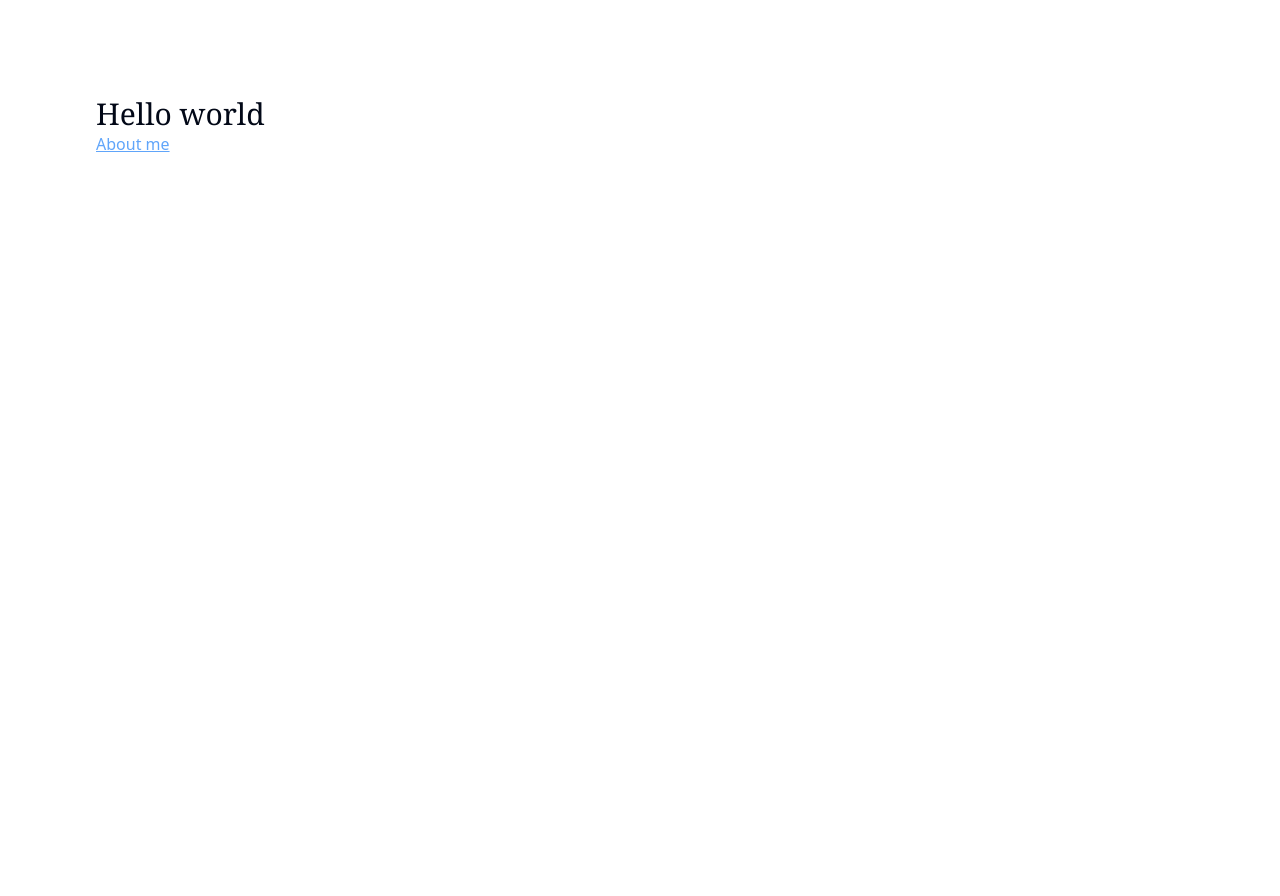
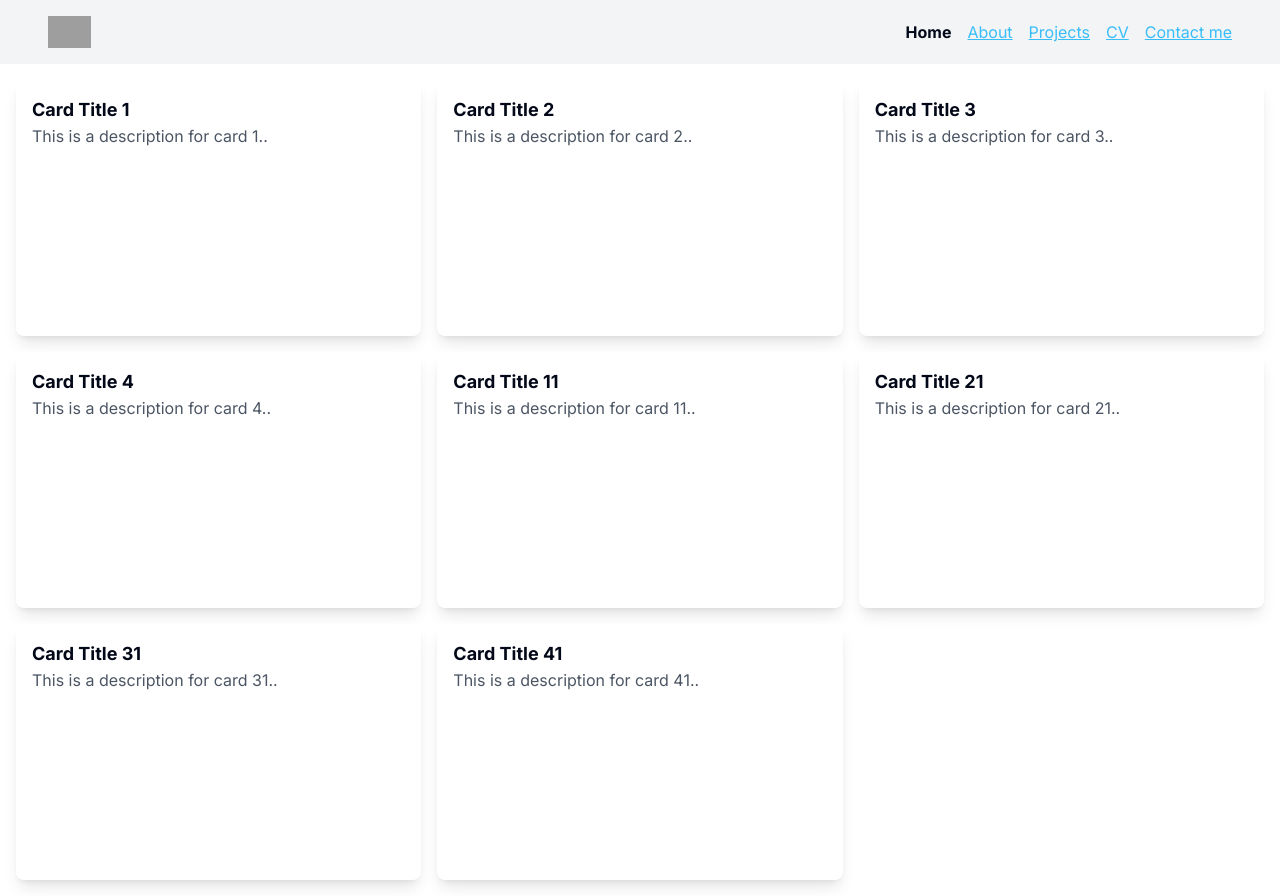
Before and after one commit to edwartvisser/portfolio, a Next.js app: page / in a window 1280 px wide. Before the commit the page ends 800 px from the top, so only its background shows below. Built offline with nearby package versions, Linux system fonts and the light colour scheme; grey boxes are pictures that could not be loaded.

Commit message:
portfolio page created and navigation starter

```diff
--- a/app/about/page.tsx
+++ b/app/about/page.tsx
@@ -1,15 +1,27 @@
 // app/about/page.tsx
 "use client";
 
-import { Button } from '@/components/ui/button'
-import Link from 'next/link';
+import Card from '@/components/card';
+import Navigation from '@/components/navigation';
 
 export default function AboutPage() {
     return (
-        <main className="font-sans flex min-h-screen flex-col p-24">
-          <h1 className="text-3xl font-serif">Edwart Visser</h1>
+        <div>
+        <header className="bg-gray-100 p-4">
+          <div className="container mx-auto flex justify-between items-center">
+              <div className="logo">
+                  <img src="path-to-your-logo.png" alt="Logo" className="h-8" />
+              </div>
 
-          <Link href='/' className="text-blue-400 underline">Home</Link>
-        </main>
+              <Navigation activePage="/about" />
+          </div>
+      </header>
+
+      <main className="container mx-auto p-4">
+          <div className="grid grid-cols-1 md:grid-cols-2 lg:grid-cols-3 gap-4">
+            <h1>About me</h1>
+          </div>
+      </main>
+      </div>
       )
 }
--- a/app/page.tsx
+++ b/app/page.tsx
@@ -1,13 +1,34 @@
-import Image from 'next/image'
-import { Button } from '@/components/ui/button'
-import Link from 'next/link';
+import Card from '@/components/card';
+import Navigation from '@/components/navigation';
 
 export default function Home() {
   return (
-    <main className="font-sans flex min-h-screen flex-col p-24">
-      <h1 className="text-3xl font-serif">Hello world</h1>
+    <div>
+      <header className="bg-gray-100 p-4">
+        <div className="container mx-auto flex justify-between items-center">
+            <div className="logo">
+                <img src="path-to-your-logo.png" alt="Logo" className="h-8" />
+            </div>
 
-      <Link href='/about' className="text-blue-400 underline">About me</Link>
+            <Navigation activePage="/" />
+        </div>
+    </header>
+
+    <main className="container mx-auto p-4">
+        <div className="grid grid-cols-1 md:grid-cols-2 lg:grid-cols-3 gap-4">
+
+        <Card title="Card Title 1" description="This is a description for card 1." />
+        <Card title="Card Title 2" description="This is a description for card 2." />
+        <Card title="Card Title 3" description="This is a description for card 3." />
+        <Card title="Card Title 4" description="This is a description for card 4." />
+
+        <Card title="Card Title 11" description="This is a description for card 11." />
+        <Card title="Card Title 21" description="This is a description for card 21." />
+        <Card title="Card Title 31" description="This is a description for card 31." />
+        <Card title="Card Title 41" description="This is a description for card 41." />
+
+        </div>
     </main>
+    </div>
   )
 }
--- /dev/null
+++ b/components/card.tsx
@@ -0,0 +1,22 @@
+// components/Card.tsx
+"use client";
+
+import React from 'react';
+
+type CardProps = {
+  title: string;
+  description: string;
+};
+
+const Card: React.FC<CardProps> = ({ title, description }) => {
+  return (
+    <div className="bg-white shadow-lg rounded-lg overflow-hidden min-h-64">
+        <div className="p-4">
+            <h3 className="font-bold text-lg">{title}</h3>
+            <p className="text-gray-600">{description}.</p>
+        </div>
+    </div>
+  );
+};
+
+export default Card;
--- /dev/null
+++ b/components/navigation.tsx
@@ -0,0 +1,31 @@
+// components/Navigation.tsx
+"use client";
+
+import React from 'react';
+import Link from 'next/link';
+
+type NavigationProps = {
+  activePage: string;
+};
+
+const Navigation: React.FC<NavigationProps> = ({ activePage }) => {
+  const links = [
+    { title: 'Home', path: '/' },
+    { title: 'About', path: '/about' },
+    { title: 'Projects', path: '/projects' },
+    { title: 'CV', path: '/cv' },
+    { title: 'Contact me', path: '/contact' }
+  ];
+
+  return (
+    <nav className="flex space-x-4">
+      {links.map((link, index) => (
+        <Link key={index} href={link.path} className={activePage === link.path ? 'active font-bold' : 'text-sky-400 underline hover:text-sky-800 underline'}>
+            {link.title}
+        </Link>
+      ))}
+    </nav>
+  );
+};
+
+export default Navigation;
```
